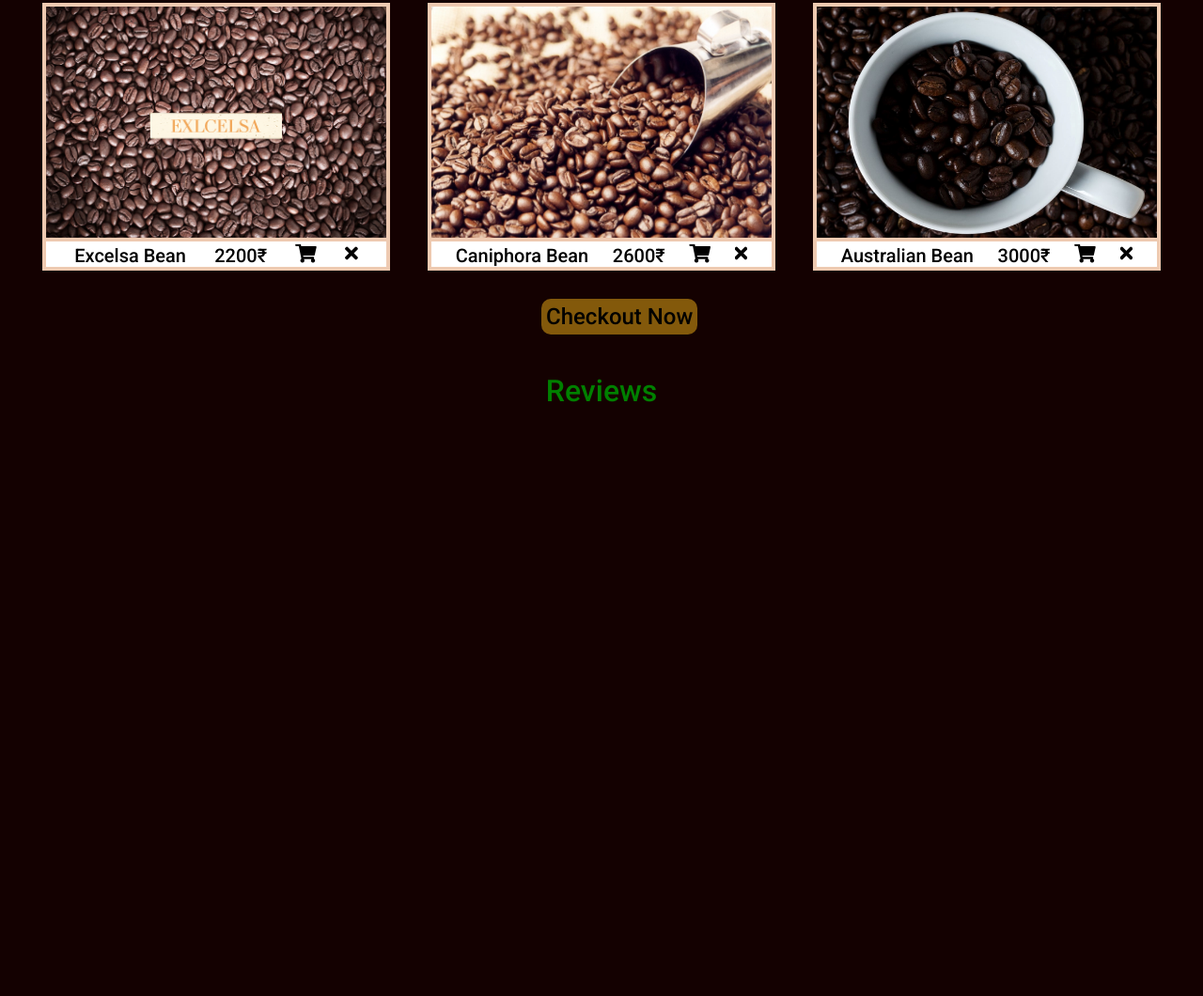
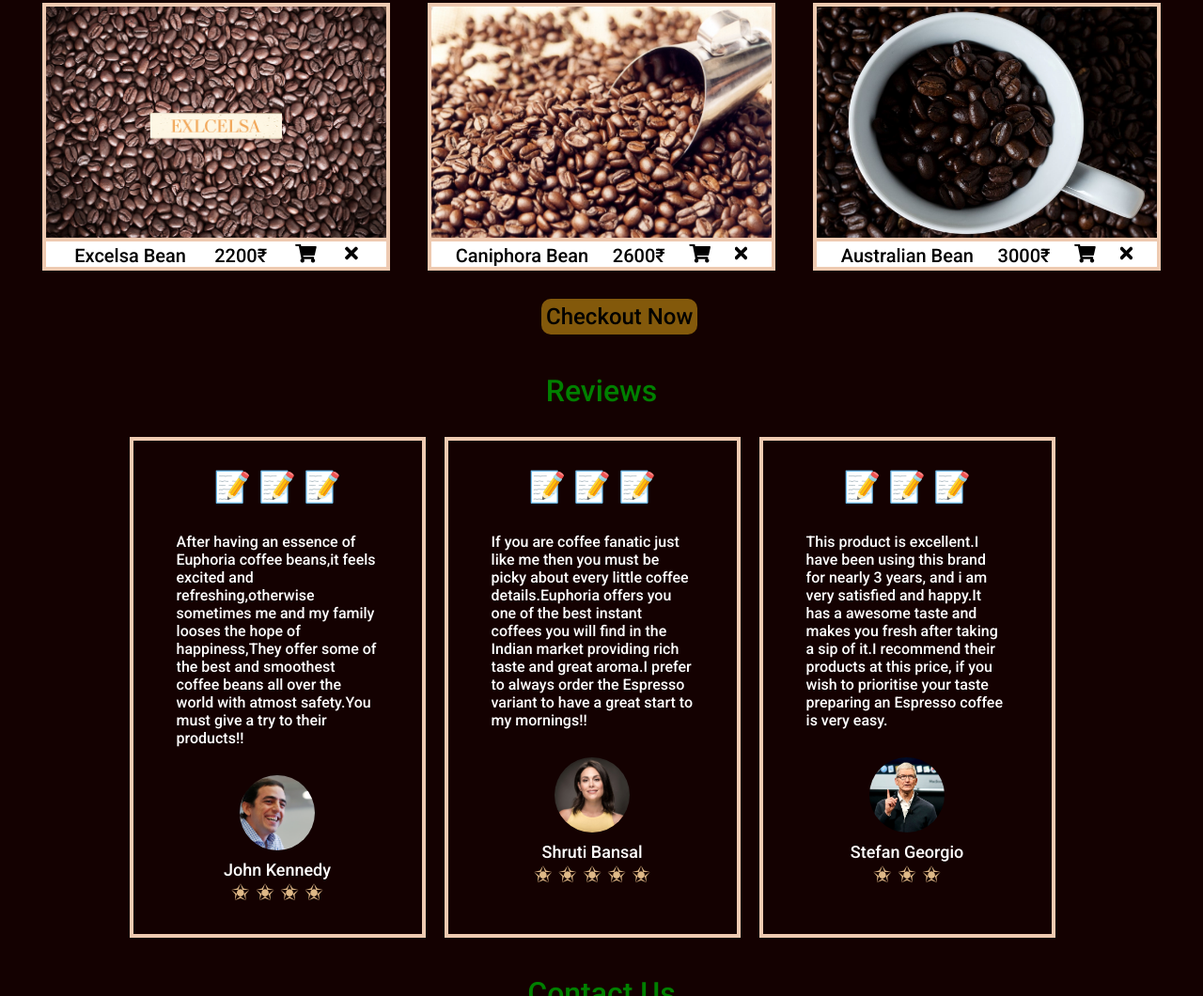
Before and after one commit to Shubham-Bansal47/Euphoria-Coffee-Website, a plain HTML site: page index.html in a window 1280 px wide. Shown: the part 1740-2800 px from the top of the page at 94% size. Before the commit the page ends 2195 px from the top, so only its background shows below. Drawn offline with Linux system fonts and the light colour scheme.

Commit message:
Review Completed

```diff
--- a/index.html
+++ b/index.html
@@ -12,7 +12,7 @@
     <script src="script.js"></script>
     <header class="header">
         <div class="header-logo">
-            <img src="images/coffee-logo.jpg" alt="main-logo">
+            <img src="images/coffee-logo.jpg" alt="Main-Logo">
         </div>
         <div class="header-components">
             <a href="#home">Home</a>
@@ -58,8 +58,8 @@
             </div>
             <div class="main-aboutus">
                 <div class="main-aboutus-text">
-                    <div class="main-aboutus-text-head adjust4"><p>Why Are We Special?</p></div>
-                    <div class="main-aboutus-text-text adjust4"><p>We have a huge range of coffee beans ranging from 1000 to 12000, Sending our employees all over the world to collect best quality beans is our main moto.</p></div>
+                    <div class="main-aboutus-text-head"><p class="adjust4">Why Are We Special?</p></div>
+                    <div class="main-aboutus-text-text"><p class="adjust4">We have a huge range of coffee beans ranging from 1000 to 12000, Sending our employees all over the world to collect best quality beans is our main moto.</p></div>
                     <div class="main-aboutus-text-quality">
                         <ol>
                             <li class="adjust4">-> We provide quality products with reasonable prices.</li>
@@ -158,6 +158,62 @@
             <div class="reviews">
                 <span id="reviews" class="adjust4 adjust7">Reviews</span>
             </div>
+            <div class="main-review">
+                <div class="review-div adjust8">
+                    <div class="review-symbol">
+                        <p>&#128221 &#128221 &#128221</p>
+                    </div>
+                    <div class="review-text">
+                        <p>After having an essence of Euphoria coffee beans,it feels excited and refreshing,otherwise sometimes me and my family looses the hope of happiness,They offer some of the best and smoothest coffee beans all over the world with atmost safety.You must give a try to their products!!</p>
+                    </div>
+                    <div class="review-image">
+                        <img src="images/rev2.jpg" alt="Review-Image">
+                    </div>
+                    <div class="review-name">
+                        <p>John Kennedy</p>
+                    </div>
+                    <div class="review-star">
+                        <p>&#10028 &#10028 &#10028 &#10028</p>
+                    </div>
+                </div>
+                <div class="review-div adjust8">
+                    <div class="review-symbol">
+                        <p>&#128221 &#128221 &#128221</p>
+                    </div>
+                    <div class="review-text">
+                        <p>If you are coffee fanatic just like me then you must be picky about every little coffee details.Euphoria offers you one of the best instant coffees you will find in the Indian market providing rich taste and great aroma.I prefer to always order the Espresso variant to have a great start to my mornings!!</p>
+                    </div>
+                    <div class="review-image">
+                        <img src="images/rev1.jpg" alt="Review-Image">
+                    </div>
+                    <div class="review-name">
+                        <p>Shruti Bansal</p>
+                    </div>
+                    <div class="review-star">
+                        <p>&#10028 &#10028 &#10028 &#10028 &#10028</p>
+                    </div>
+                </div>
+                <div class="review-div adjust8">
+                    <div class="review-symbol">
+                        <p>&#128221 &#128221 &#128221</p>
+                    </div>
+                    <div class="review-text">
+                        <p>This product is excellent.I have been using this brand for nearly 3 years, and i am very satisfied and happy.It has a awesome taste and makes you fresh after taking a sip of it.I recommend their products at this price, if you wish to prioritise your taste preparing an Espresso coffee is very easy.</p>
+                    </div>
+                    <div class="review-image">
+                        <img src="images/rev3.jpg" alt="Review-Image">
+                    </div>
+                    <div class="review-name">
+                        <p>Stefan Georgio</p>
+                    </div>
+                    <div class="review-star">
+                        <p>&#10028 &#10028 &#10028</p>
+                    </div>
+                </div>
+            </div>
+            <div class="contactus">
+                <span id="contactus" class="adjust4 adjust7">Contact Us</span>
+            </div>
 
     </main>
 </body>
--- a/style.css
+++ b/style.css
@@ -108,6 +108,7 @@ body{
     cursor: pointer;
     display: flex;
     margin-top: 2rem;
+    justify-content: flex-end;
 }
 .header-components a:hover{
     color: burlywood;
@@ -252,6 +253,74 @@ body{
     margin-top: 4rem;
     margin-bottom: 2rem;
 }
+.main-review{
+    margin-top: 2rem;
+    display: flex;
+    justify-content: center;
+    margin-right: 2rem;
+}
+.adjust8{
+    width: 25%;
+    border: 0.4rem solid #eecab1;
+    margin: 1rem;
+}
+.adjust8:hover{
+    cursor: pointer;
+}
+.review-symbol{
+    margin-top: 3rem;
+    display: flex;
+    justify-content: center;
+}
+.review-symbol p{
+    font-size: xx-large;
+}
+.review-text{
+    margin-top: 3rem;
+    display: flex;
+    justify-content: center;
+}
+.review-text p{
+    color: white;
+    font-size: medium;
+    width: 70%;
+}
+.review-text p:hover{
+    color: burlywood;
+    text-decoration: underline;
+}
+.review-image{
+    margin-top: 3rem;
+    display: flex;
+    justify-content: center;
+}
+.review-image img{
+    width: 100%;
+    height: 100%;
+    width: 8rem;
+    border-radius: 50%;
+}
+.review-name{
+    margin-top: 1rem;
+    display: flex;
+    justify-content: center;
+}
+.review-name p{
+    color: #fff;
+    font-size: large;
+}
+.review-star{
+    display: flex;
+    justify-content: center;
+}
+.review-star p{
+    color: burlywood;
+    font-size: x-large;
+    margin-bottom: 3rem;
+}
+.contactus{
+    margin-top: 3rem;
+}
 .search-form label{
     background: #fff;
     font-size: xx-large;
```
Also changed, not shown: images/rev1.jpg (added), images/rev2.jpg (added), images/rev3.jpg (added).
